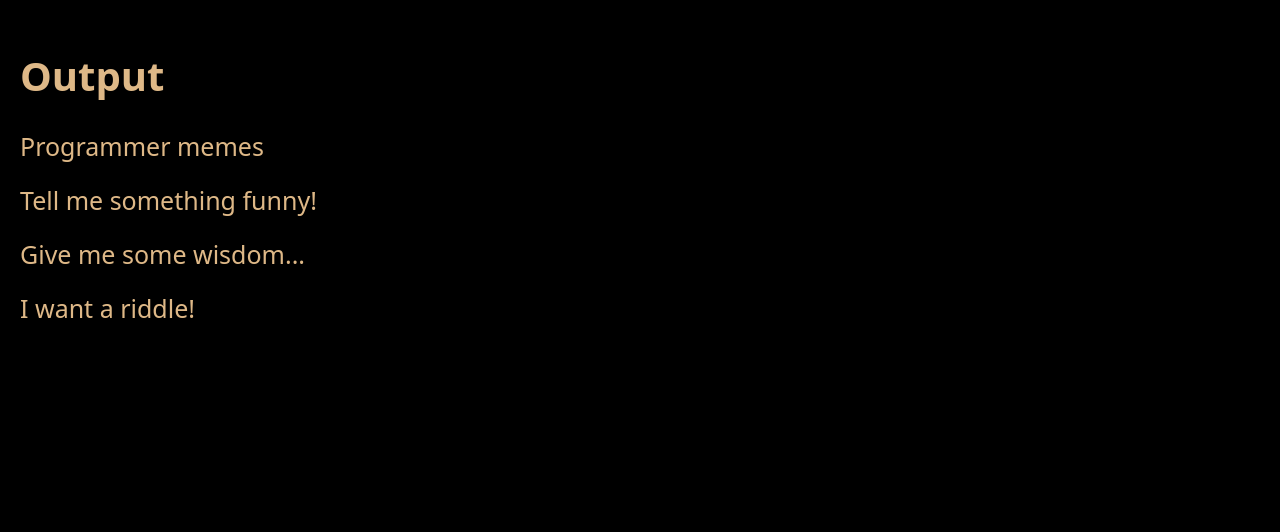
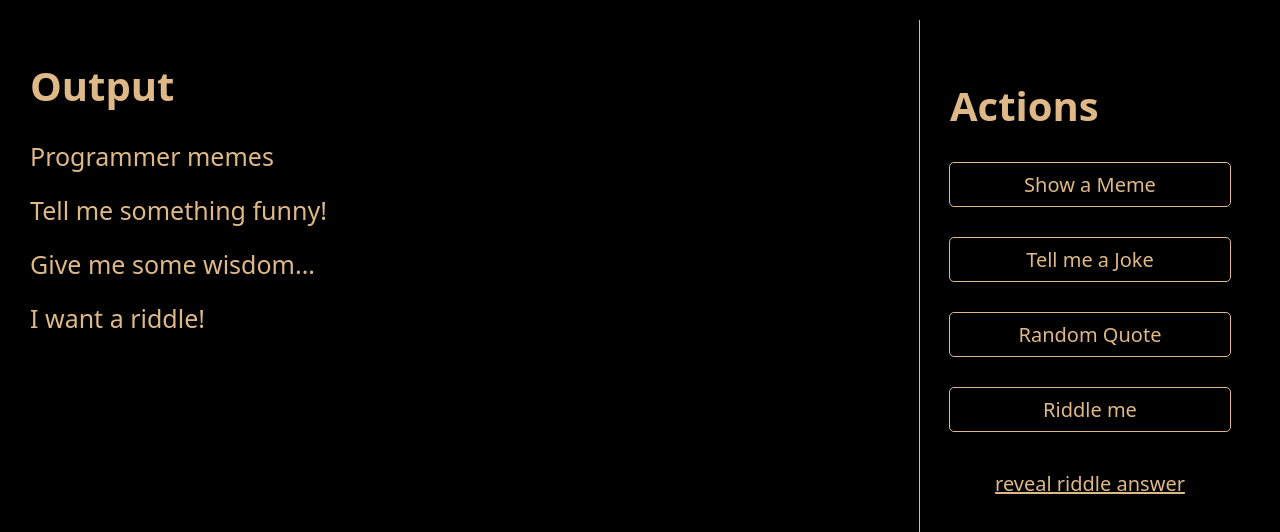
Before and after one commit to bi-mal/meme-generator-app, a plain HTML site: page index.html in a window 1280 px wide. Shown: the top 532 px of the page. Drawn offline with Linux system fonts and the light colour scheme.

Commit message:
Combined all the components inside the container

```diff
--- a/css/style.css
+++ b/css/style.css
@@ -19,11 +19,17 @@ body{
 h2{
     color: var(--color-primary);
     font-size: 4rem;
+    text-align: center;
 }
 p{
     font-size: 2.5rem;
+    text-align: center;
 }
-
+@media screen and (min-width:768px) {
+    h2, p{
+        text-align: left;
+    }
+}
 /* buttons */
 
 .btn{
@@ -69,16 +75,39 @@ p{
 /* Actions */
 
 .actions{
-    padding: 5rem;
+    padding: 1rem;
 }
 .nav-bar{
     display: flex;
     flex-direction: column;
     gap: 3rem;
+    align-items: center;
 }
 
-@media screen and (min-width:1024px) {
+@media screen and (min-width:768px) {
     .actions{
         border-left: 1px solid var(--color-primary);
+        padding: 3rem;
+        height: 100vh;
     }
 }
+
+/* output */
+.output{
+    padding: 1rem;
+}
+
+/* container */
+
+.container{
+    display: grid;
+}
+@media screen and (min-width:768px) {
+    .container{
+        grid-template-columns:1fr auto ;
+    }
+    .container .actions{
+        order: 2;
+        min-width: 280px;
+    }
+}
--- a/index.html
+++ b/index.html
@@ -9,6 +9,21 @@
     <link rel="stylesheet" href="/css/style.css" />
   </head>
   <body>
+    <div class="container">
+      <section class="actions">
+        <header>
+          <h2>Actions</h2>
+        </header>
+        <article class="nav-bar">
+          <a href="#" class="btn btn--block">Show a Meme</a>
+          <a href="#" class="btn btn--block">Tell me a Joke</a>
+          <a href="#" class="btn btn--block">Random Quote</a>
+          <a href="#" class="btn btn--block">Riddle me</a>
+          <a href="#" class="btn btn--block btn--no-box"
+            >reveal riddle answer</a
+          >
+        </article>
+      </section>
       <section class="output">
         <header>
           <h2>Output</h2>
@@ -20,5 +35,6 @@
           <p id="riddle">I want a riddle!</p>
         </article>
       </section>
+    </div>
   </body>
 </html>
```
Lines whose indentation alone changed are shown as unchanged.
